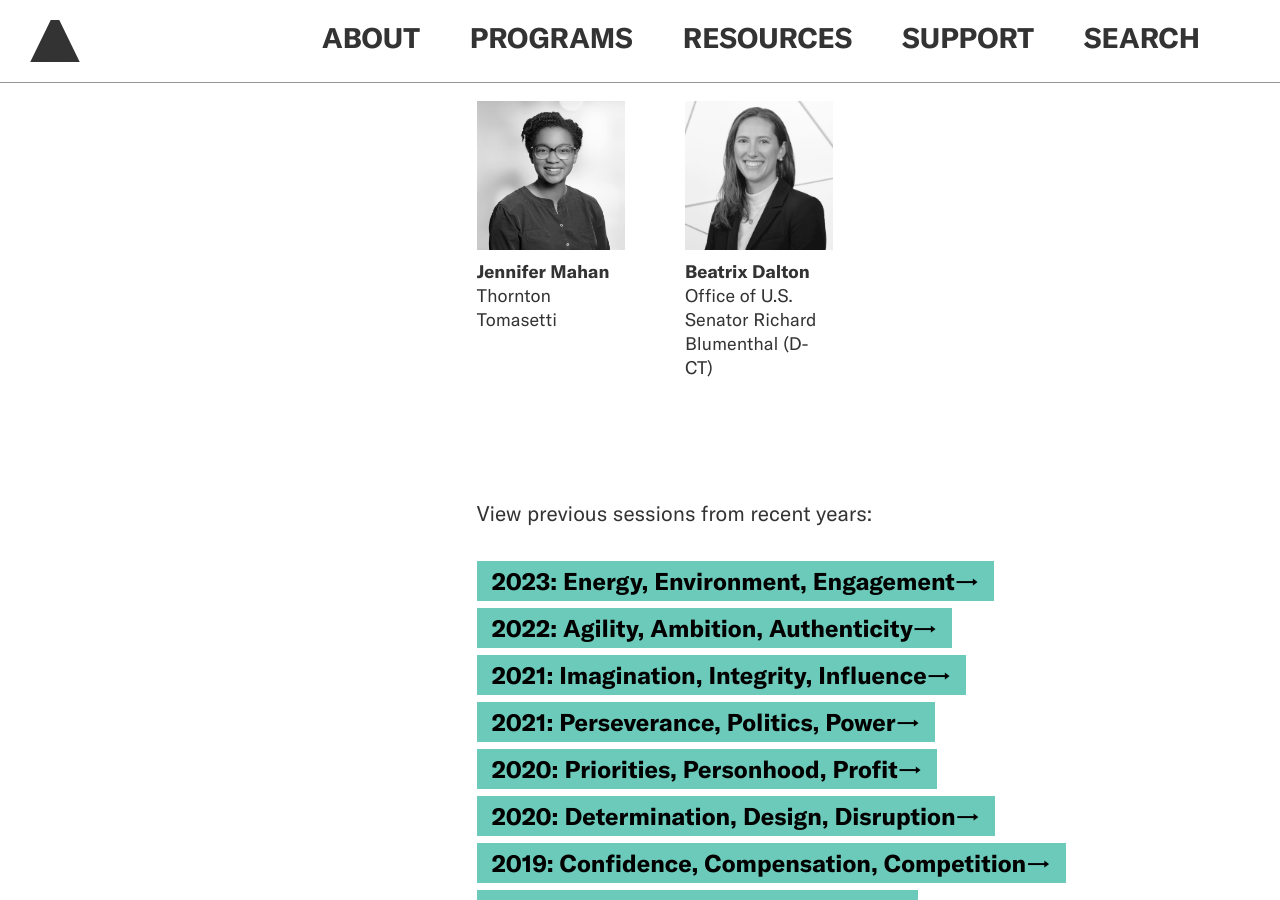
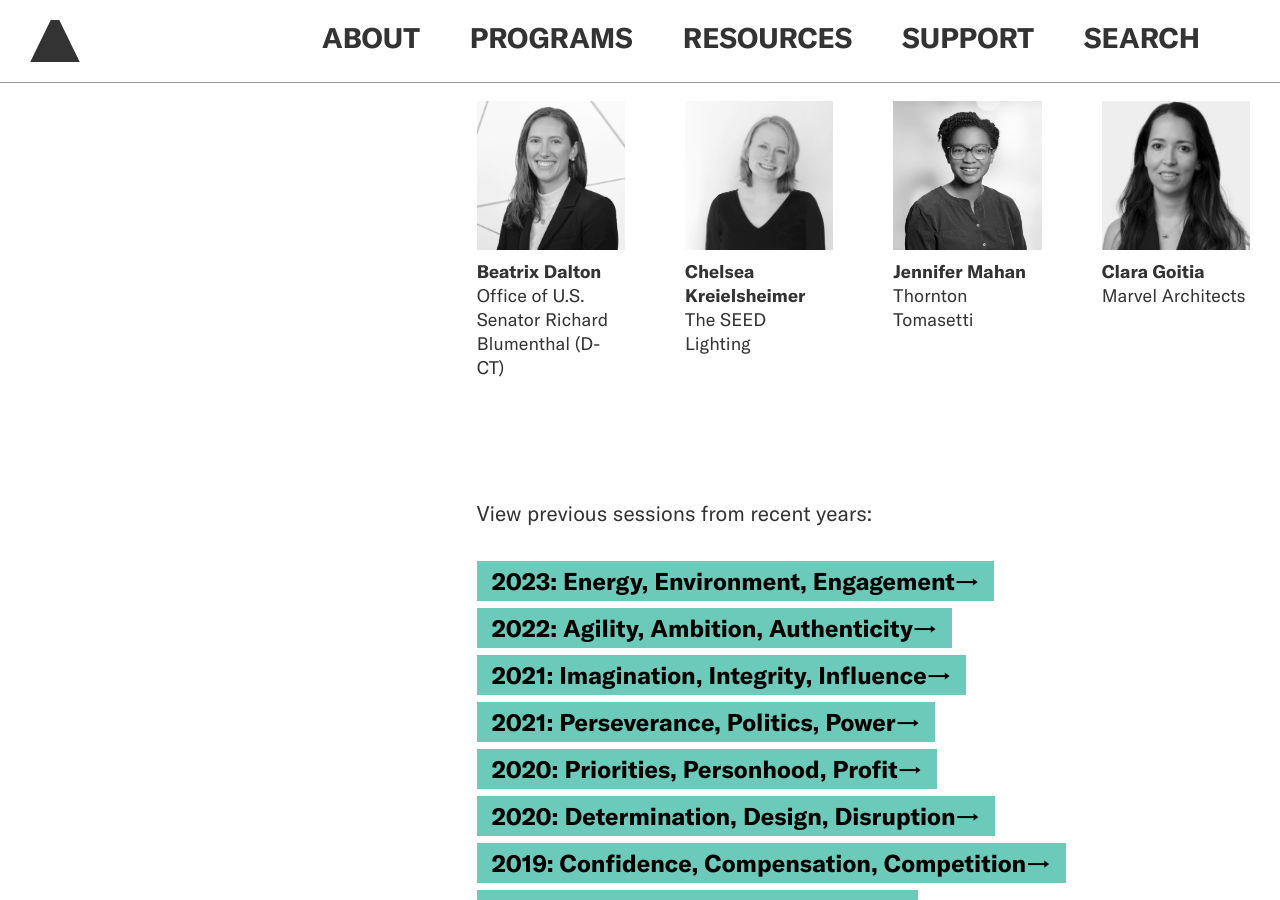
Before and after one commit to jengalas/bwaf-bbw, a Jekyll site: the page built from _emerging-leaders/tenacity-tumbles-and-triumphs.md, in a window 1280 px wide and 900 px high, scrolled down 4131 px. Built offline with Jekyll 4.4.1, drawn with Linux system fonts in a browser that asks for light colours; nearby versions of some CDN libraries; some web fonts are replaced.

Commit message:
Updated 3 files via CloudCannon.

```diff
--- a/_emerging-leaders/tenacity-tumbles-and-triumphs.md
+++ b/_emerging-leaders/tenacity-tumbles-and-triumphs.md
@@ -155,12 +155,18 @@
     description:
   - template: portrait-gallery-block-small
     portrait:
+      - title: Beatrix Dalton
+        title_role: Office of U.S. Senator Richard Blumenthal (D-CT)
+        image: /uploads/screenshot-2024-09-09-at-2-36-33-pm.png
+      - title: Chelsea Kreielsheimer
+        title_role: The SEED Lighting
+        image: /uploads/screenshot-2024-09-09-at-2-36-55-pm.png
       - title: Jennifer Mahan
         title_role: Thornton Tomasetti
         image: /uploads/screenshot-2024-09-10-at-2-47-06-pm.png
-      - title: Beatrix Dalton
-        title_role: Office of U.S. Senator Richard Blumenthal (D-CT)
-        image: /uploads/screenshot-2024-09-09-at-2-36-33-pm.png
+      - title: Clara Goitia
+        title_role: Marvel Architects
+        image: /uploads/screenshot-2024-09-09-at-2-37-13-pm.png
 _structures:
   page_blocks:
     id_key: template
```
Also changed, not shown: uploads/screenshot-2024-09-09-at-2-36-55-pm.png (added), uploads/screenshot-2024-09-09-at-2-37-13-pm.png (added).
